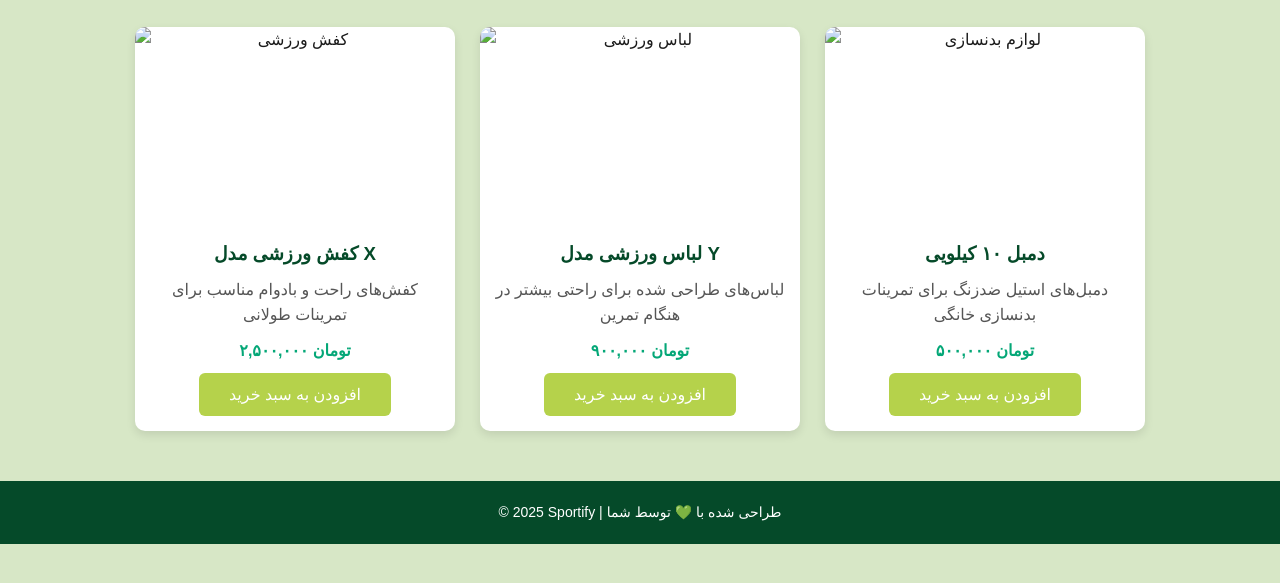
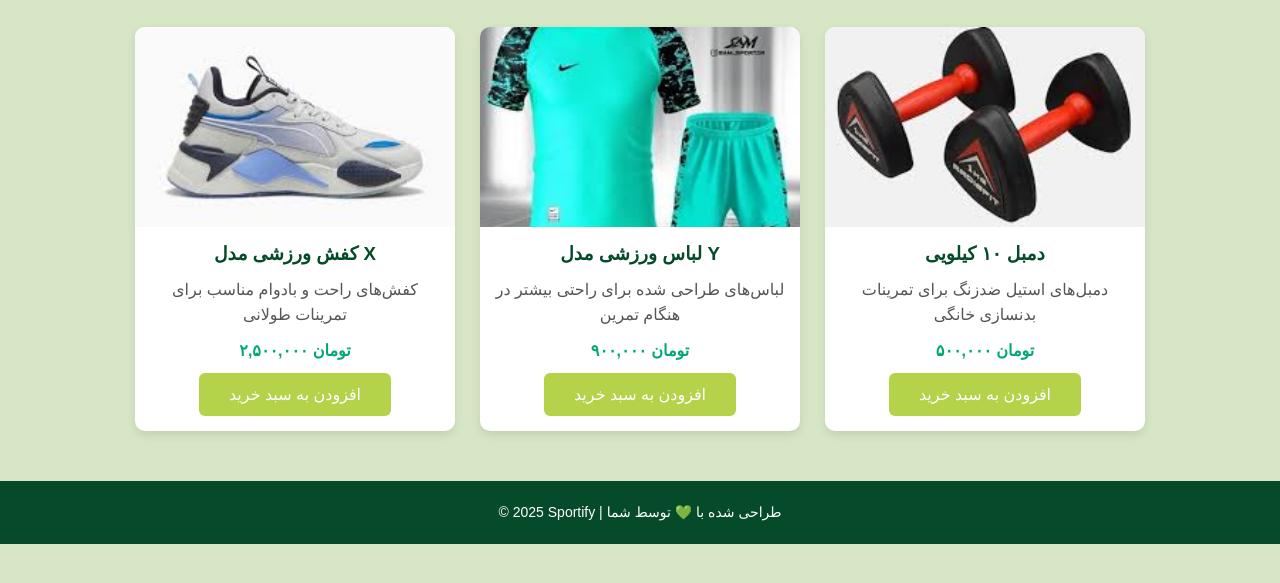
Before and after one commit to pouyamo382-sys/sport, a plain HTML site: page product.html in a window 1280 px wide. Shown: the part 173-756 px from the top of the page. Drawn offline with Linux system fonts and the light colour scheme.

Commit message:
Update product.html

```diff
--- a/product.html
+++ b/product.html
@@ -26,21 +26,21 @@
   <h2>محصولات ویژه</h2>
   <div class="product-cards">
     <div class="product-card">
-      <img src="assets/images/x.jpg" alt="کفش ورزشی">
+      <img src="assets/x.jpg" alt="کفش ورزشی">
       <h3>کفش ورزشی مدل X</h3>
       <p>کفش‌های راحت و بادوام مناسب برای تمرینات طولانی</p>
       <p class="price">۲,۵۰۰,۰۰۰ تومان</p>
       <button class="btn-primary">افزودن به سبد خرید</button>
     </div>
     <div class="product-card">
-      <img src="assets/images/sport.jpg" alt="لباس ورزشی">
+      <img src="assets/sport.jpg" alt="لباس ورزشی">
       <h3>لباس ورزشی مدل Y</h3>
       <p>لباس‌های طراحی شده برای راحتی بیشتر در هنگام تمرین</p>
       <p class="price">۹۰۰,۰۰۰ تومان</p>
       <button class="btn-primary">افزودن به سبد خرید</button>
     </div>
     <div class="product-card">
-      <img src="assets/images/b.jpg" alt="لوازم بدنسازی">
+      <img src="assets/b.jpg" alt="لوازم بدنسازی">
       <h3>دمبل ۱۰ کیلویی</h3>
       <p>دمبل‌های استیل ضدزنگ برای تمرینات بدنسازی خانگی</p>
       <p class="price">۵۰۰,۰۰۰ تومان</p>
```
